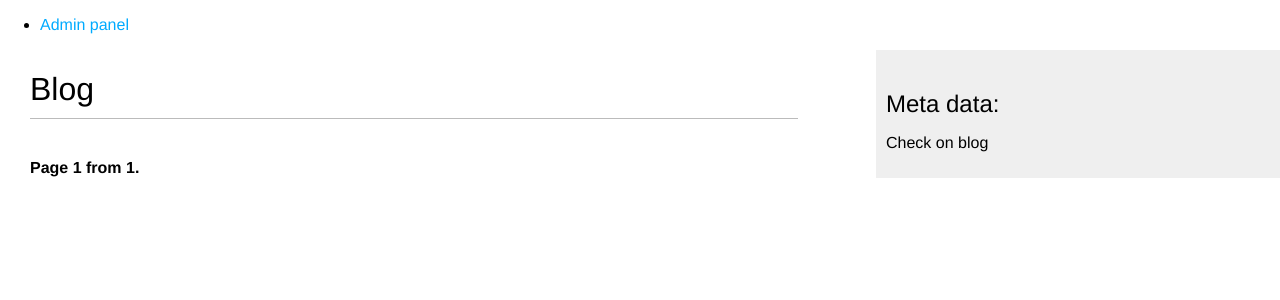
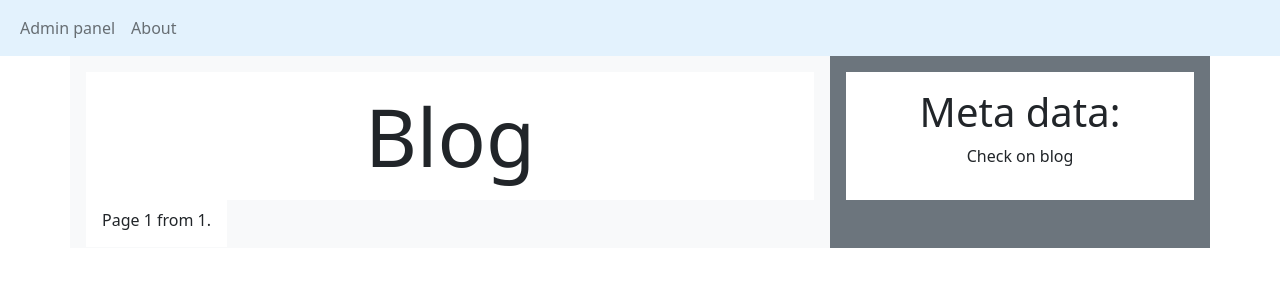
Before and after one commit to pangeon/DBlog, a Django app: page / in a window 1280 px wide. Shown: the top 300 px of the page. Run offline with Django 3.2, Linux system fonts and the light colour scheme; data that the repository does not hold is empty.

Commit message:
add bootstrap layout

```diff
--- a/root/blog_app/routes.py
+++ b/root/blog_app/routes.py
@@ -4,6 +4,7 @@
 app_name = 'blog_app'
 
 urlpatterns = [
+    path('about', views.InfoView.as_view(), name='about'),
     path(
         '',
         views.show_articles,
--- a/root/blog_app/static/css/main.css
+++ b/root/blog_app/static/css/main.css
@@ -1,97 +1,7 @@
-body {
-    margin:0;
-    padding:0;
-    font-family:helvetica, sans-serif;
-}
-
-a {
-    color:#00abff;
-    text-decoration:none;
-}
-
-h1 {
-    font-weight:normal;
-    border-bottom:1px solid #bbb;
-    padding:0 0 10px 0;
-}
-
-h2 {
-    font-weight:normal;
-    margin:30px 0 0;
-}
-
-#content {
-    float:left;
-    width:60%;
-    padding:0 0 0 30px;
-}
-
-#sidebar {
-    float:right;
-    width:30%;
-    padding:10px;
-    background:#efefef;
-    height:100%;
-}
-
-p.date {
-    color:#ccc;
-    font-family: georgia, serif;
-    font-size: 12px;
-    font-style: italic;
-}
-
-/* pagination */
-.pagination {
-    margin:40px 0;
-    font-weight:bold;
-}
-
-/* forms */
-label {
-    float:left;
-    clear:both;
-    color:#333;
-    margin-bottom:4px;
-}
-input, textarea {
-    clear:both;
-    float:left;
-    margin:0 0 10px;
-    background:#ededed;
-    border:0;
-    padding:6px 10px;
-    font-size:12px;
-}
-input[type=submit] {
-    font-weight:bold;
-    background:#00abff;
-    color:#fff;
-    padding:10px 20px;
-    font-size:14px;
-    text-transform:uppercase;
-}
-.errorlist {
-    color:#cc0033;
-    float:left;
-    clear:both;
-    padding-left:10px;
-}
-
-/* comments */
-.comment {
-    padding:10px;
-}
-.comment:nth-child(even) {
-    background:#efefef;
-}
-.comment .info {
-    font-weight:bold;
-    font-size:12px;
-    color:#666;
-}
-/** Cecherz styles **/
 #return-button {
     color: red;
     font-size: 60px;
 }
+a {
+    text-decoration: none !important;
+}
--- a/root/blog_app/templates/article_details.html
+++ b/root/blog_app/templates/article_details.html
@@ -3,8 +3,8 @@
 {% block title %} {{ article.title }} {% endblock %}
 
 {% block content %}
-    <h1>{{ article.title }}</h1>
-    <p class="date">
+    <h1 class="display-1">{{ article.title }}</h1>
+    <p class="p-3 mb-4 bg-primary text-white">
         Publication date: {{ article.publication_date }} | author: {{ article.author }}
     </p>
     {{ article.body|linebreaks }}
--- a/root/blog_app/templates/articles_list.html
+++ b/root/blog_app/templates/articles_list.html
@@ -3,17 +3,20 @@
 {% block title %}Blog{% endblock %}
 
 {% block content %}
-    <h1>Blog</h1>
+
+    <h1 class="display-1 p-3 mb-2 bg-white text-dark text-center">Blog</h1>
     {% for article in articles %}
-        <h2>
-            <a href="{{ article.get_absolute_url }}">
+        <h2 class="display-6">
+            <a class="p-2 mb-2 bg-transparent text-primary" href="{{ article.get_absolute_url }}">
                 {{ article.title }}
             </a>
         </h2>
-        <p class="date">
-            Publication date: {{ article.publication_date }} | author: {{ article.author }}
+        <p class="p-2 mb-2 bg-transparent text-dark">
+            <strong>
+                Publication date: {{ article.publication_date }} | author: {{ article.author }}
+            </strong>
         </p>
-        {{ article|truncatewords:30|linebreaks }}
+        <div class="p-2 mb-2 bg-transparent text-dark">{{ article.body|truncatewords:30|linebreaks }}</div>
     {% endfor %}
 {% include "pagination.html" with page=articles %}
 {% endblock %}
--- a/root/blog_app/templates/base.html
+++ b/root/blog_app/templates/base.html
@@ -4,20 +4,36 @@
         <title>{% block title %} {% endblock %}</title>
         {% load static %}
         <link href="{% static 'css/main.css' %}" rel="stylesheet">
+        <link href="https://cdn.jsdelivr.net/npm/bootstrap@5.0.2/dist/css/bootstrap.min.css"
+              rel="stylesheet" integrity="sha384-EVSTQN3/azprG1Anm3QDgpJLIm9Nao0Yz1ztcQTwFspd3yD65VohhpuuCOmLASjC"
+              crossorigin="anonymous">
     </head>
     <body>
-        <nav>
-            <ul>
-                <li><a href="{% url 'admin:index' %}">Admin panel</a></li>
-            </ul>
+        <nav class="navbar navbar-light navbar-expand-lg" style="background-color: #e3f2fd;">
+            <div class="container-fluid">
+                <ul class="navbar-nav">
+                    <li class="nav-item">
+                        <a class="nav-link" href="{% url 'admin:index' %}">Admin panel</a>
+                    </li>
+                    <li class="nav-item">
+                        <a class="nav-link" href="{% url 'blog:about' %}">About</a>
+                    </li>
+                </ul>
+            </div>
         </nav>
-        <div id="content">
-            {% block content %}
-            {% endblock %}
-        </div>
-        <div id="sidebar">
-            <h2>Meta data:</h2>
-            <p>Check on blog</p>
+        <div class="container">
+            <div class="row">
+                <div class="col-md-8 col-lg-8 p-3 mb-2 bg-light text-dark">
+                    {% block content %}
+                    {% endblock %}
+                </div>
+                <div class="col-md-4 col-lg-4 p-3 mb-2 bg-secondary text-white">
+                    <div class="p-3 mb-2 bg-white text-dark text-center">
+                        <h2 class="display-6">Meta data:</h2>
+                        <p>Check on blog</p>
+                    </div>
+                </div>
+            </div>
         </div>
     </body>
 </html>
--- a/root/blog_app/templates/pagination.html
+++ b/root/blog_app/templates/pagination.html
@@ -1,14 +1,13 @@
 <div class="pagination">
   <span class="step-links">
     {% if page.has_previous %}
-      <a href="?page={{ page.previous_page_number }}">Previous ☚</a>
+      <a class="p-3 mb-2 bg-white text-dark" href="?page={{ page.previous_page_number }}">Previous ☚</a>
     {% endif %}
-    <span class="">
+    <span class="p-3 mb-2 bg-white text-dark">
       Page {{ page.number }} from {{ page.paginator.num_pages }}.
     </span>
     {% if page.has_next %}
-      <a href="?page={{ page.next_page_number }}">Next ☛</a>
+      <a class="p-3 mb-2 bg-white text-dark" href="?page={{ page.next_page_number }}">Next ☛</a>
     {% endif %}
-
   </span>
 </div>
--- a/root/blog_app/views.py
+++ b/root/blog_app/views.py
@@ -1,5 +1,9 @@
+import about as about
+import content as content
 from django.core.paginator import Paginator, PageNotAnInteger, EmptyPage
+from django.http import HttpResponse
 from django.shortcuts import render, get_object_or_404
+from django.views import View
 
 from .models import Article
 
@@ -46,3 +50,12 @@
             'article': article
         }
     )
+
+
+class InfoView(View):
+    def get(self, request):
+        print(request.headers)
+        return render(request, 'about.html', {
+            'agent': request.headers['User-Agent'],
+            'host': request.headers['Host']
+        })
```
Also changed, not shown: root/blog_app/templates/about.html (added, +11 -0 lines).
